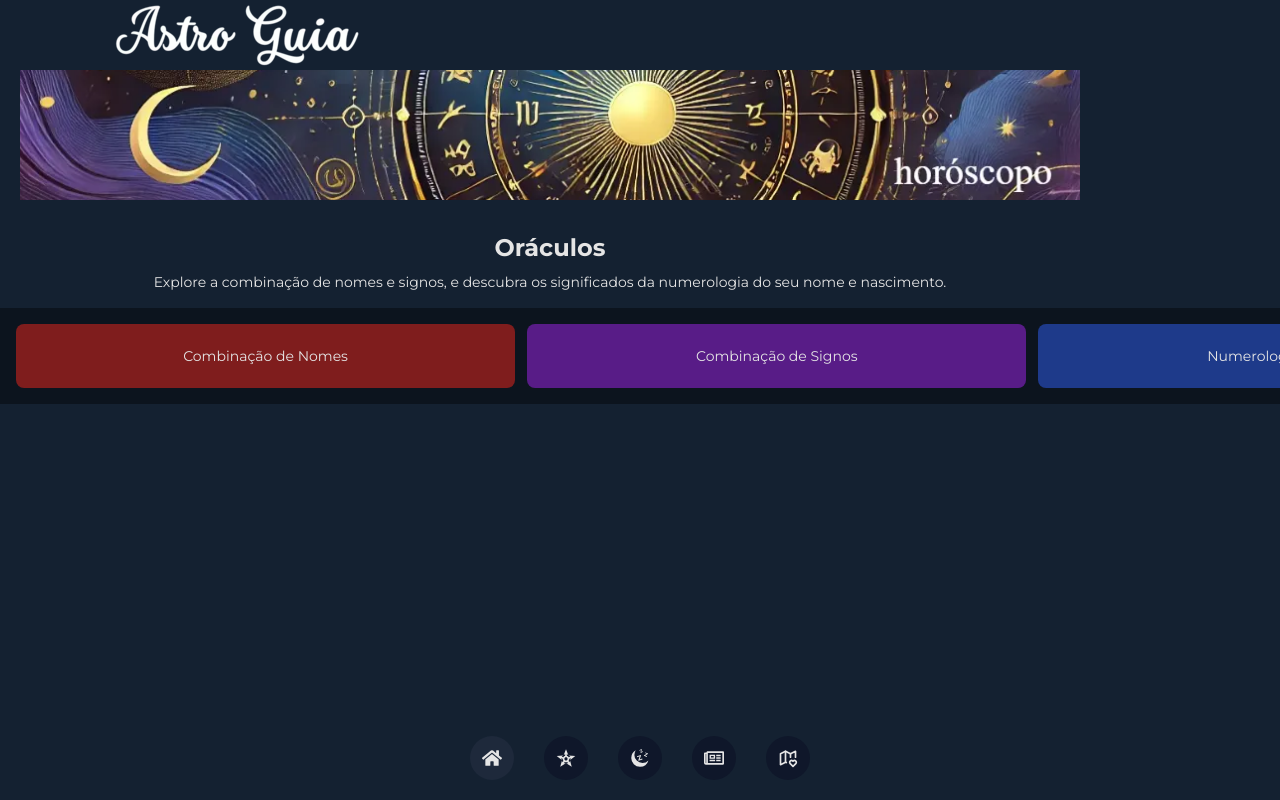
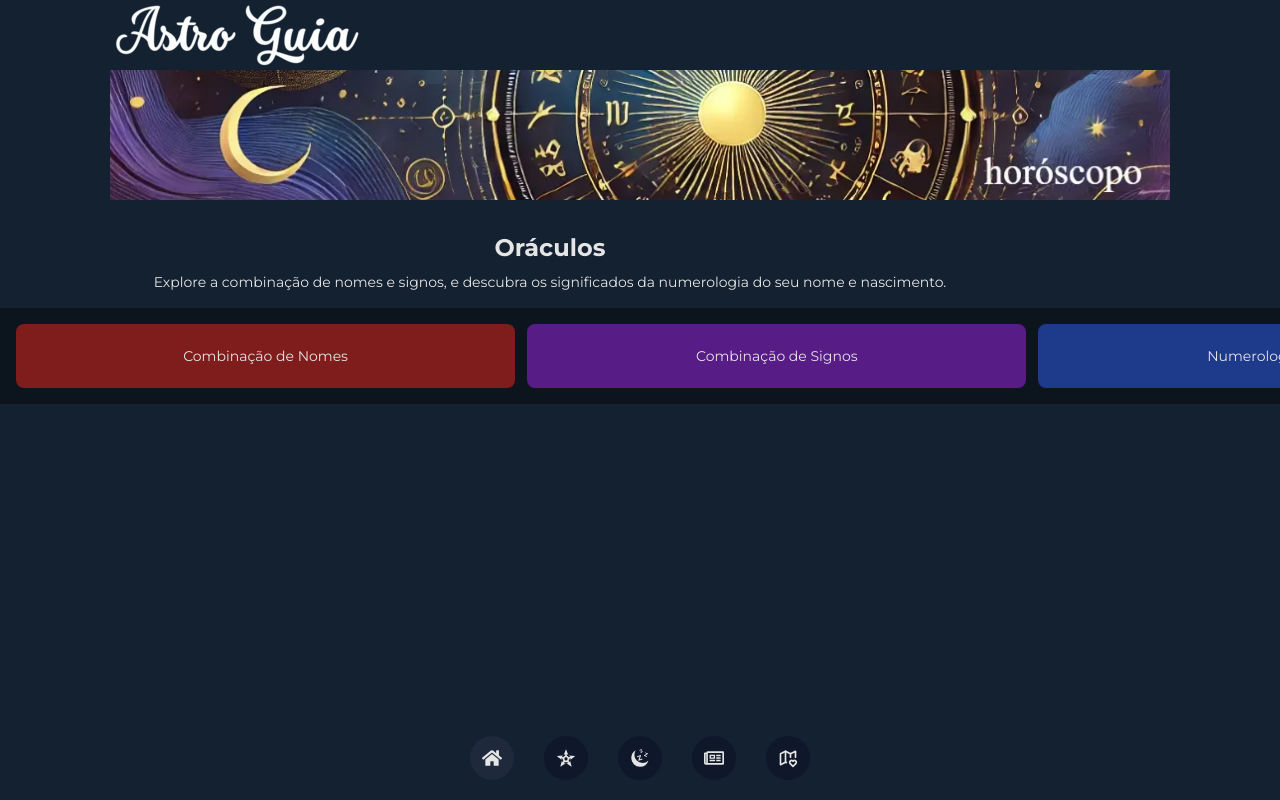
Before and after one commit to alvescleiton/astro-guia-site, a Next.js app: page / in a window 1280 px wide. Built offline with nearby package versions, Linux system fonts and the light colour scheme; no server answers.

Commit message:
fix banner aligment

```diff
--- a/app/page.tsx
+++ b/app/page.tsx
@@ -6,7 +6,7 @@ import Link from 'next/link'
 const Home = () => {
   return (
     <ContainerPage>
-      <div className="container">
+      <div className="container mx-auto">
         <div className="relative flex h-36 w-full items-center justify-center bg-right">
           <Image
             src="/assets/banners/banner-horoscopo.webp"
@@ -27,7 +27,7 @@ const Home = () => {
         </div>
       </div>
 
-      <div className="bg-primary-dark mt-4 flex gap-3 overflow-x-auto scroll-smooth p-4">
+      <div className="mt-4 flex gap-3 overflow-x-auto scroll-smooth bg-primary-dark p-4">
         <div className="flex min-h-16 w-[40%] flex-shrink-0 items-center justify-center rounded-lg bg-red-900 text-sm">
           <Link
             href="/oraculo/combinacao-de-nomes"
```
